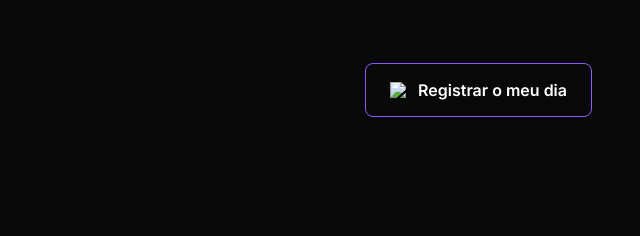
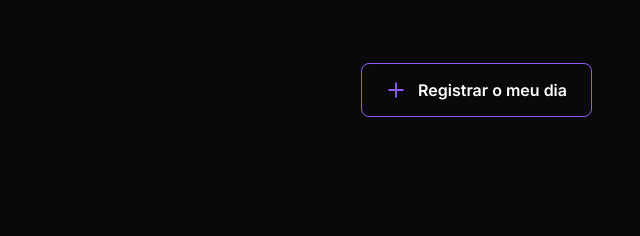
Before and after one commit to leonardvsc/habits, a plain HTML site: page index.html in a window 1280 px wide. Shown: the top 236 px of the page, 640-1280 px from the left. Drawn offline with Linux system fonts and the light colour scheme; the site is published under a folder, as on GitHub Pages, so addresses that start at the root find nothing.

Commit message:
Update index.html

```diff
--- a/index.html
+++ b/index.html
@@ -18,7 +18,7 @@
     <header>
         <img src="assets/logo_habits.svg">
 
-        <button><img src="/assets/plus.svg">Registrar o meu dia</button>
+        <button><img src="assets/plus.svg">Registrar o meu dia</button>
     </header>
 
     <form>
```
